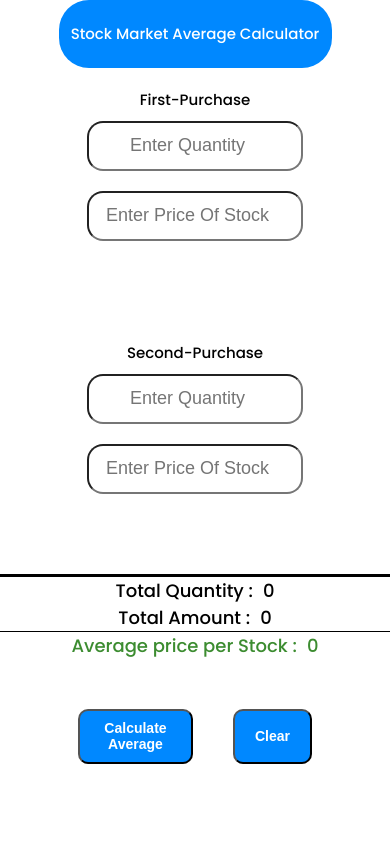
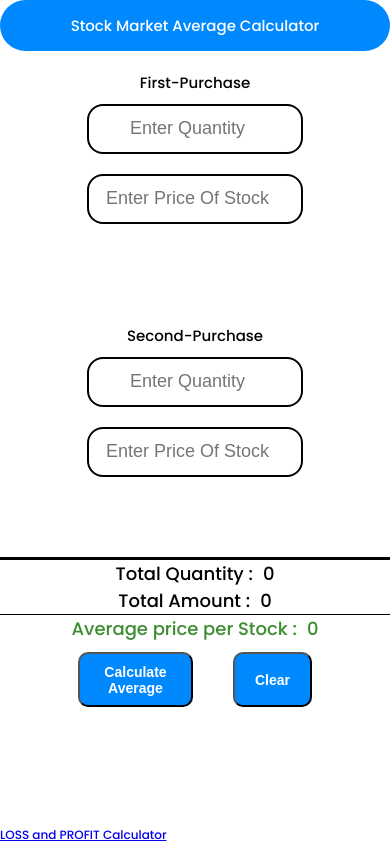
Before and after one commit to mbl43/stock-avg-calculator, a plain HTML site: page index.html in a window 390 px wide. Drawn offline with nearby package versions, Linux system fonts and the light colour scheme.

Commit message:
all the bugs are fixed

```diff
--- a/index.html
+++ b/index.html
@@ -64,6 +64,8 @@
       <button class="clear" onclick="clearFields()">Clear</button>
     </div>
   </div>
+  <a target="_blank" class="new-project-link" href="https://mbl43.github.io/Gain-and-Loss-Calculater/">LOSS and PROFIT Calculator</a>
+
   <script src="app.js"></script>
   <script src="https://code.jquery.com/jquery-3.5.1.min.js"></script>
 </body>
--- a/responsive.css
+++ b/responsive.css
@@ -1,4 +1,10 @@
 @media (max-width: 768px) {
+   .navbar
+   {
+      max-width: 50vh;
+      height: 6vh;
+
+   }
     .main-area {
        flex-direction: column;
        height: 60vh;
@@ -15,13 +21,21 @@
     {
       font-size: 14px;
     }
-   }
+    #btn
+    {
+      margin-top: 10px;
+    }
+    .new-project-link{
 
-@media (max-width: 480px) {
+      font-size: 12px;
+    }
     .navbar > span, .main-area span {
        font-size: 15px;
        text-align: center;
     }
+   }
+
+@media (max-width: 480px) {
     .err {
        font-size: 8px;
     }
--- a/style.css
+++ b/style.css
@@ -72,6 +72,7 @@ input {
   height: 50px;
   font-weight: 500;
   width: 12em;
+  border: 2px solid black;
   font-size: 18px;
   text-align: center;
   border-radius: 16px;
@@ -155,3 +156,9 @@ p {
     border-radius: 10px;
     cursor: pointer;
 }
+.new-project-link{
+  position: absolute;
+  left: 0;
+  bottom: 0;
+  font-size: 15px;
+}
```
